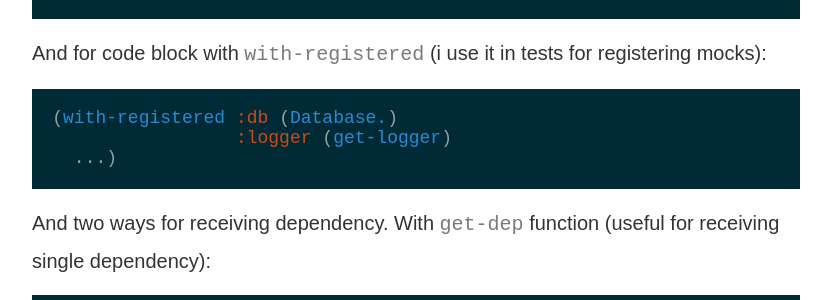
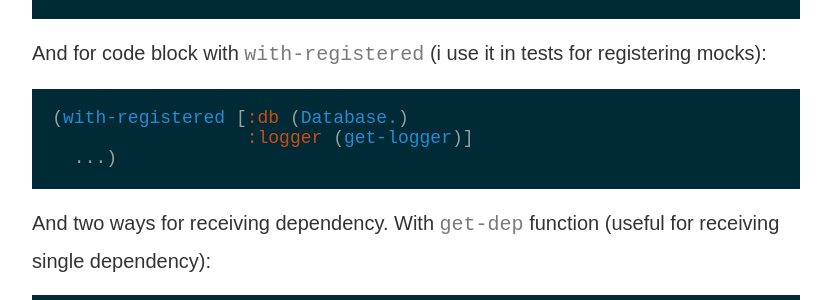
Before and after one commit to nvbn/nvbn.github.io, a Jekyll site: the page built from _posts/2014-10-12-clj-di-dependency-injection.md, in a window 1280 px wide. Shown: the part 1042-1342 px from the top of the page, without its empty margins (224-1055 px from the left). Built offline with Jekyll 4.4.1, drawn with Linux system fonts in a browser that asks for light colours; Markdown is read by kramdown in place of the engine named in the settings; comment, search, counter and statistics services are not loaded.

Commit message:
Fix code sample

````diff
--- a/_posts/2014-10-12-clj-di-dependency-injection.md
+++ b/_posts/2014-10-12-clj-di-dependency-injection.md
@@ -25,8 +25,8 @@ Library has two ways for registering dependencies. Permanently with `register!`
 And for code block with `with-registered` (i use it in tests for registering mocks):
 
 ```clojure
-(with-registered :db (Database.)
-                 :logger (get-logger)
+(with-registered [:db (Database.)
+                  :logger (get-logger)]
   ...)
 ```
 
````
